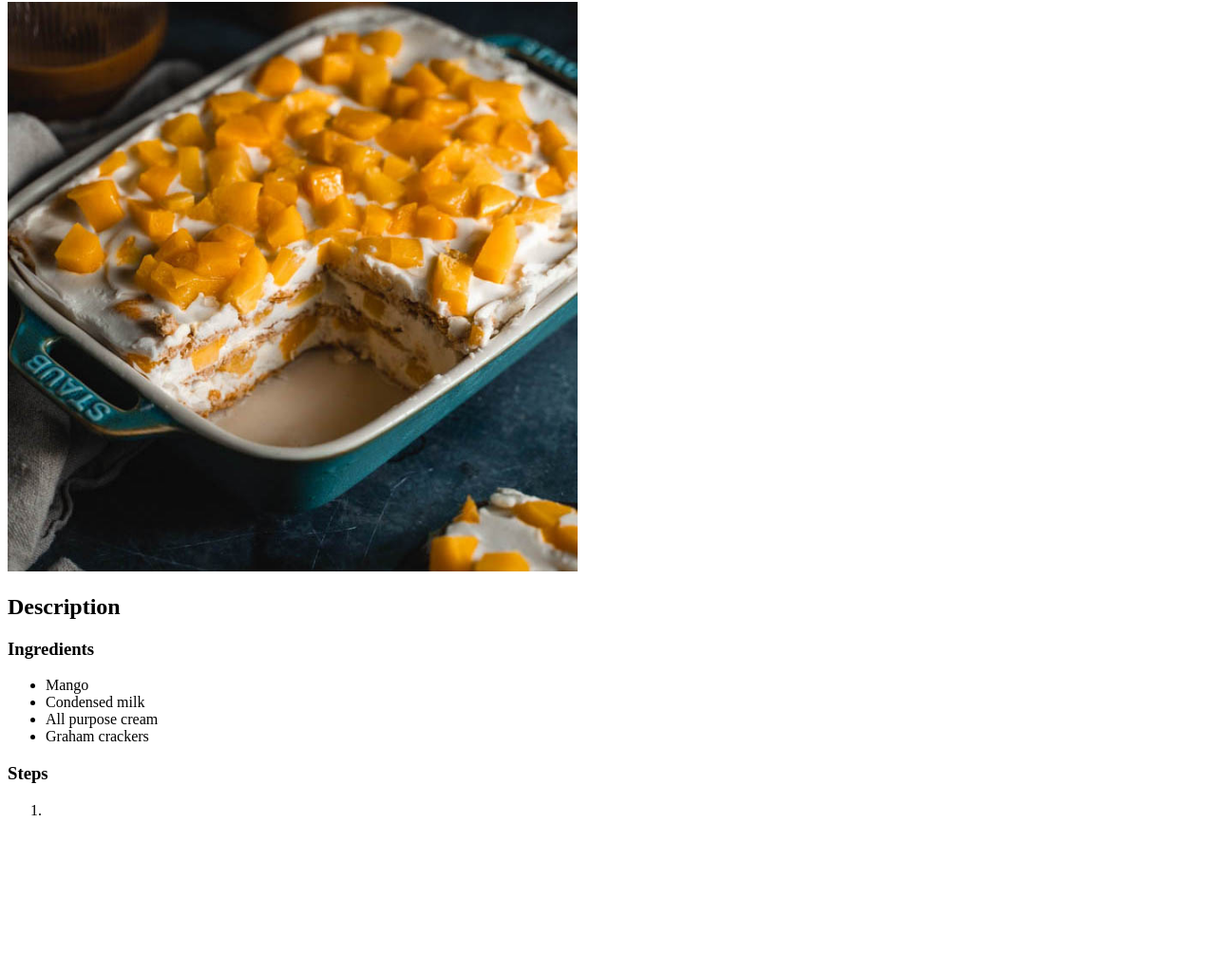
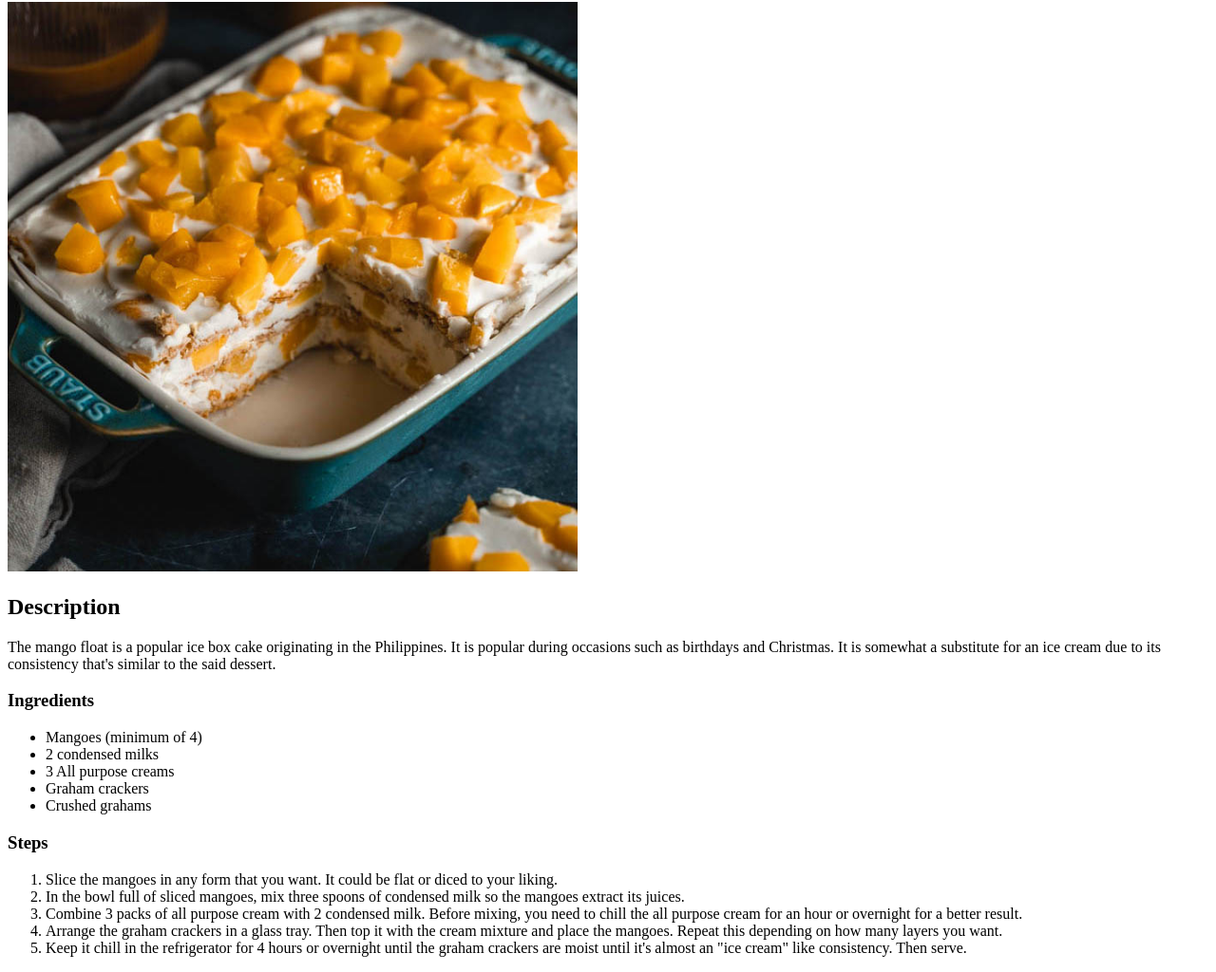
Before and after one commit to giedroic/odin-recipes, a plain HTML site: page recipes/mango_float.html in a window 1280 px wide. Shown: the part 78-1102 px from the top of the page at 95% size. Before the commit the page ends 957 px from the top, so only its background shows below. Drawn offline with Linux system fonts and the light colour scheme.

Commit message:
Finish Mango float recipe

```diff
--- a/recipes/mango_float.html
+++ b/recipes/mango_float.html
@@ -10,17 +10,24 @@
         <h1>Mango float</h1>
         <img src="../img/mango-float-thumbnail.jpg" width="600" alt="Mango float ref cake">
         <h2>Description</h2>
-        <p></p>
+        <p>The mango float is a popular ice box cake originating in the Philippines. It is popular during occasions such as birthdays and Christmas.
+            It is somewhat a substitute for an ice cream due to its consistency that's similar to the said dessert.
+        </p>
         <h3>Ingredients</h3>
         <ul>
-            <li>Mango</li>
-            <li>Condensed milk</li>
-            <li>All purpose cream</li>
+            <li>Mangoes (minimum of 4)</li>
+            <li>2 condensed milks</li>
+            <li>3 All purpose creams</li>
             <li>Graham crackers</li>
+            <li>Crushed grahams</li>
         </ul>
         <h3>Steps</h3>
         <ol>
-            <li></li>
+            <li>Slice the mangoes in any form that you want. It could be flat or diced to your liking.</li>
+            <li>In the bowl full of sliced mangoes, mix three spoons of condensed milk so the mangoes extract its juices.</li>
+            <li>Combine 3 packs of all purpose cream with 2 condensed milk. Before mixing, you need to chill the all purpose cream for an hour or overnight for a better result.</li>
+            <li>Arrange the graham crackers in a glass tray. Then top it with the cream mixture and place the mangoes. Repeat this depending on how many layers you want.</li>
+            <li>Keep it chill in the refrigerator for 4 hours or overnight until the graham crackers are moist until it's almost an "ice cream" like consistency. Then serve.</li>
         </ol>
     </body>
 
```
